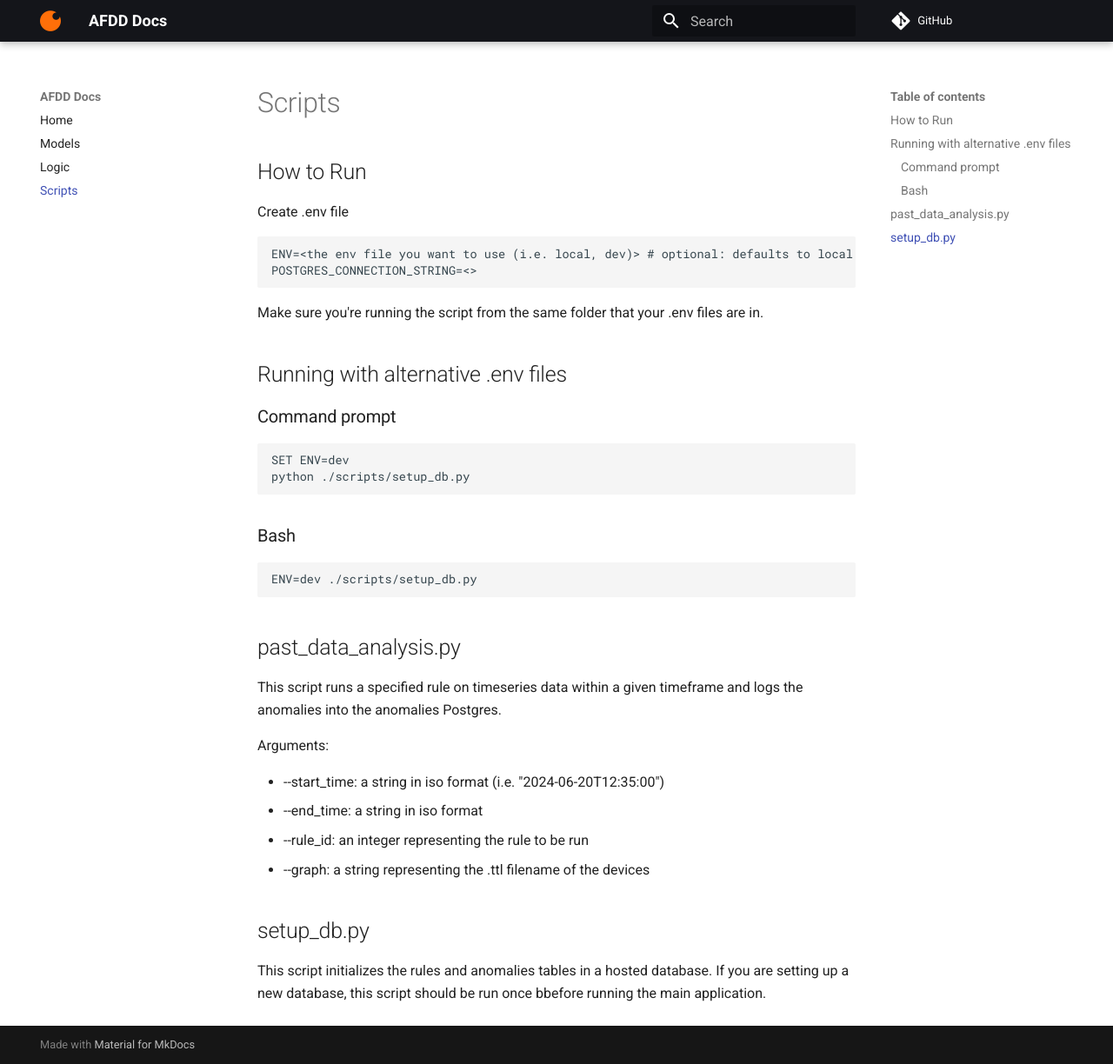
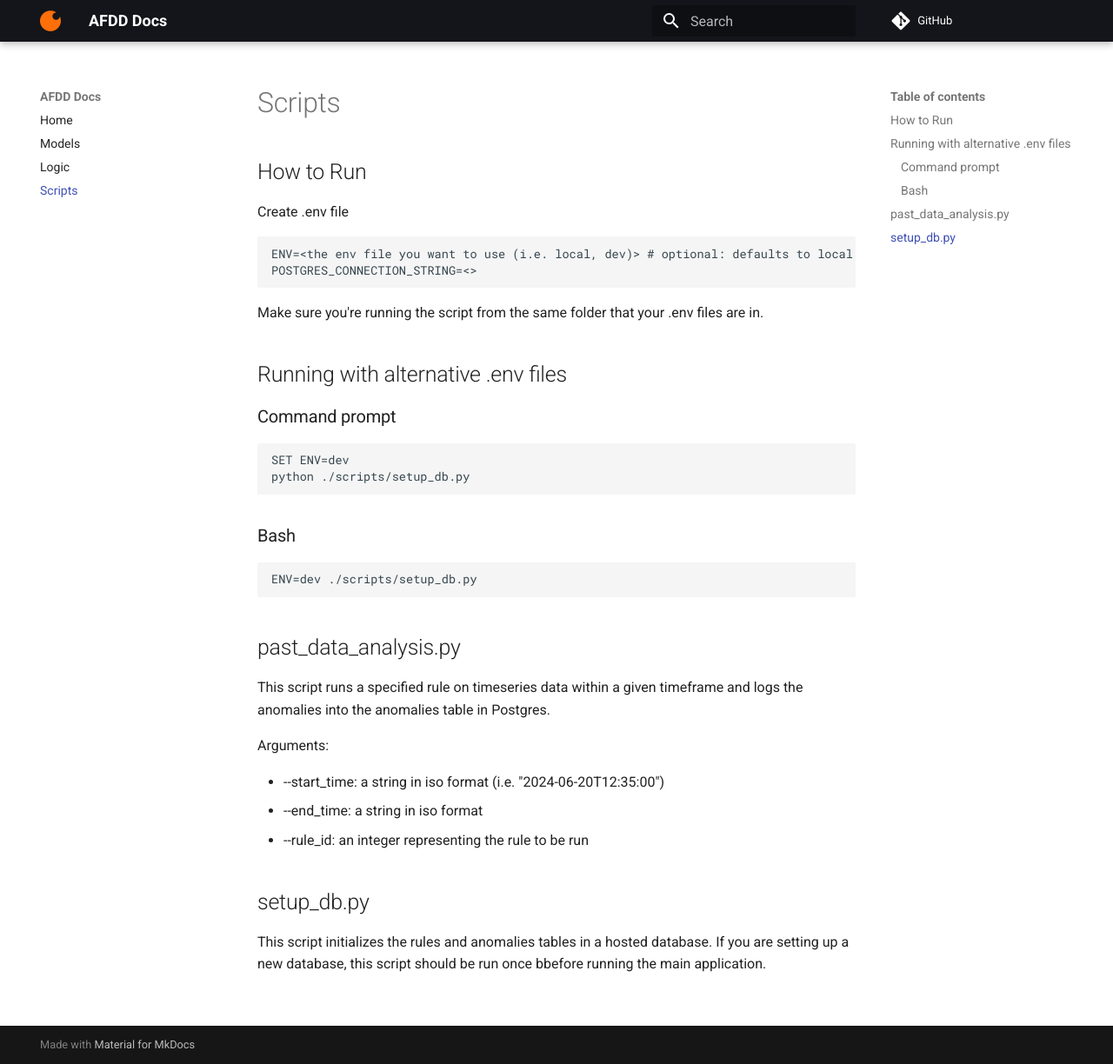
Before and after one commit to syyclops/afdd, an MkDocs documentation site: the page built from docs/scripts.md, in a window 1280 px wide and 1224 px high. Shown: the whole window at 87% size. Built offline with MkDocs 1.6.1 and Material for MkDocs 9.7.7, drawn with Linux system fonts in a browser that asks for light colours; comment, search, counter and statistics services are not loaded.

Commit message:
updated scripts docs

````diff
--- a/docs/scripts.md
+++ b/docs/scripts.md
@@ -21,14 +21,13 @@ ENV=dev ./scripts/setup_db.py
 ```
 
 ## past_data_analysis.py
-This script runs a specified rule on timeseries data within a given timeframe and logs the anomalies into the anomalies Postgres.
+This script runs a specified rule on timeseries data within a given timeframe and logs the anomalies into the anomalies table in Postgres.
 
 Arguments:
 
 * --start_time: a string in iso format (i.e. "2024-06-20T12:35:00")
 * --end_time: a string in iso format
 * --rule_id: an integer representing the rule to be run
-* --graph: a string representing the .ttl filename of the devices
 
 ## setup_db.py
 This script initializes the rules and anomalies tables in a hosted database. If you are setting up a new database, this script should be run once bbefore running the main application.
````
